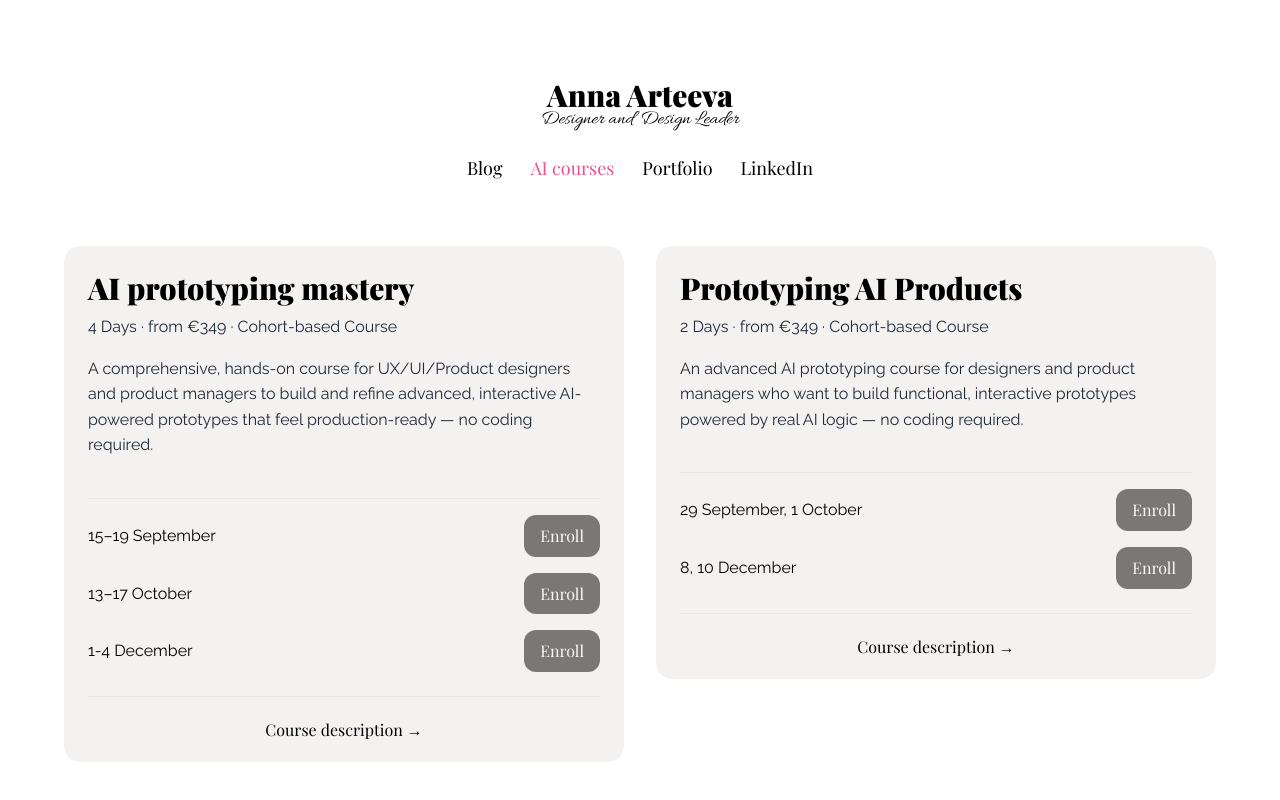
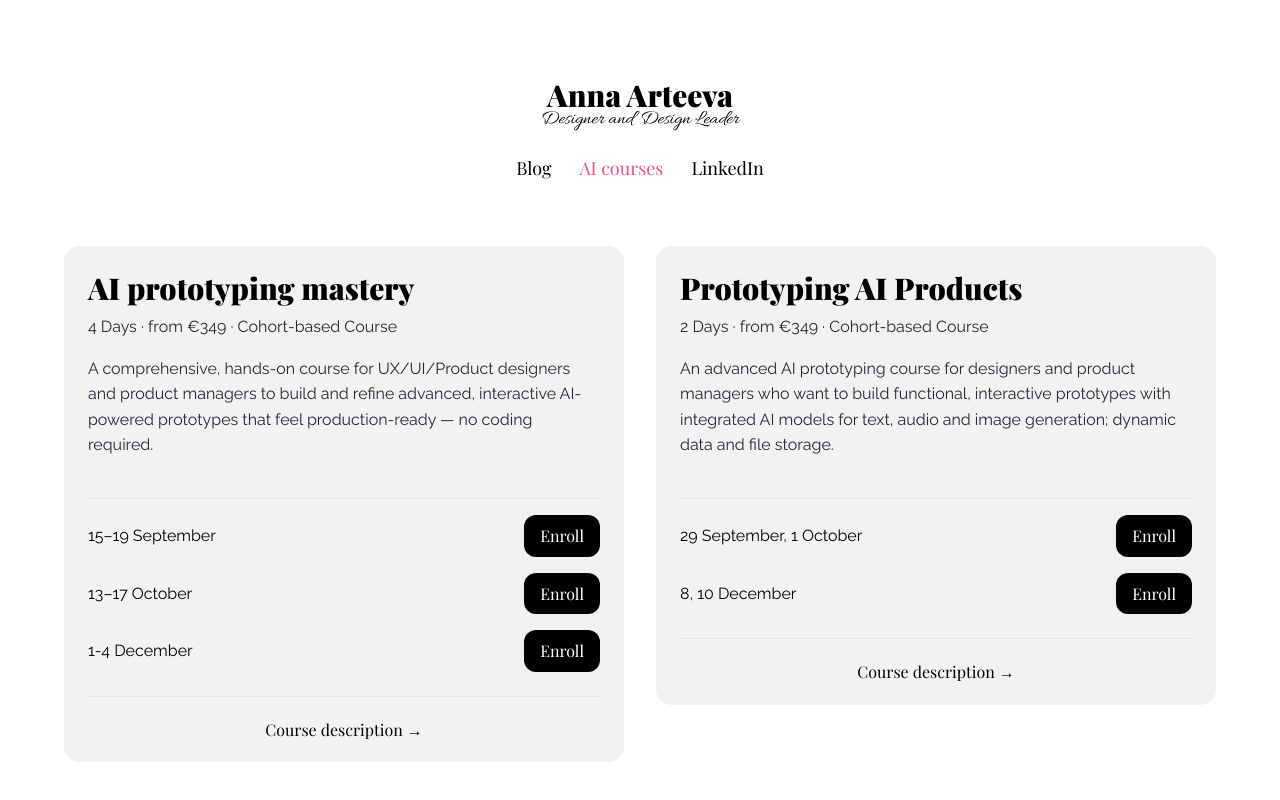
Before and after one commit to Anna-Arteeva/Anna-Arteeva-Personal, a React (Vite) app: page /ai-courses in a window 1280 px wide. Shown: the top 800 px of the page. Built offline with nearby package versions, Linux system fonts and the light colour scheme; a web font is replaced by a local one.

Commit message:
courses links

```diff
--- a/src/components/MainNav.tsx
+++ b/src/components/MainNav.tsx
@@ -22,7 +22,6 @@ const MainNav = () => {
       <Link to="/ai-courses" className={linkClass(isActive('/ai-courses'))}>
         AI courses
       </Link>
-      <span className={linkClass(false)}>Portfolio</span>
       <a
         href="https://www.linkedin.com/in/annaarteeva/"
         target="_blank"
--- a/src/pages/AICourseList.tsx
+++ b/src/pages/AICourseList.tsx
@@ -15,7 +15,7 @@ const Card = ({
   duration: string;
   price: string;
   description: string;
-  sessions: string[];
+  sessions: { label: string; href?: string }[];
   ctaHref: string;
 }) => (
   <div className="rounded-2xl bg-design-bg pt-6 px-6 flex flex-col">
@@ -26,7 +26,17 @@ const Card = ({
     <ul className="space-y-4 mb-6">
       {sessions.map((s, i) => (
         <li key={i} className="flex items-center justify-between">
-          <span className="font-raleway text-black dark:text-white">{s}</span>
+          <span className="font-raleway text-black dark:text-white">{s.label}</span>
+          {s.href ? (
+            <a
+              href={s.href}
+              target="_blank"
+              rel="noopener noreferrer"
+              className="px-4 py-2 rounded-xl bg-black text-white dark:bg-white dark:text-black font-playfair hover:opacity-90 transition"
+            >
+              Enroll
+            </a>
+          ) : (
             <button
               type="button"
               disabled
@@ -36,6 +46,7 @@ const Card = ({
             >
               Enroll
             </button>
+          )}
         </li>
       ))}
     </ul>
@@ -85,17 +96,24 @@ const AICourseList = () => {
             duration="4 Days"
             price="€349"
             description="A comprehensive, hands-on course for UX/UI/Product designers and product managers to build and refine advanced, interactive AI-powered prototypes that feel production-ready — no coding required."
-            sessions={["15–19 September", "13–17 October", "1-4 December"]}
-            ctaHref="/ai-prototyping-mastery"
+            sessions={[
+              { label: "15–19 September", href: "https://ti.to/push/ai-prototyping-september-2025" },
+              { label: "13–17 October", href: "https://ti.to/push/ai-prototyping-october-2025" },
+              { label: "1-4 December", href: "https://ti.to/push/ai-prototyping-december-2025" },
+            ]}
+            ctaHref="https://push-skills.com/ai-powered-prototyping-for-designers-and-product-managers"
           />
 
           <Card
             title="Prototyping AI Products"
             duration="2 Days"
             price="€349"
-            description="An advanced AI prototyping course for designers and product managers who want to build functional, interactive prototypes powered by real AI logic — no coding required."
-            sessions={["29 September, 1 October", "8, 10 December"]}
-            ctaHref="/prototyping-ai-products"
+            description="An advanced AI prototyping course for designers and product managers who want to build functional, interactive prototypes with integrated AI models for text, audio and image generation; dynamic data and file storage."
+            sessions={[
+              { label: "29 September, 1 October", href: "https://ti.to/push/ai-products-online-september-2025" },
+              { label: "8, 10 December", href: "https://ti.to/push/ai-products-online-december-2025" },
+            ]}
+            ctaHref="https://push-skills.com/prototyping-ai-products"
           />
         </div>
       </div>
--- a/src/pages/AICourses.tsx
+++ b/src/pages/AICourses.tsx
@@ -57,7 +57,7 @@ const AICourses = () => {
         <section className="mb-12 p-6 rounded-2xl bg-design-bg">
           <div className="flex flex-col md:flex-row md:items-center md:justify-between gap-4">
             <div>
-              <p className="font-playfair text-2xl text-black dark:text-white">$1,450 USD</p>
+              <p className="font-playfair text-2xl text-black dark:text-white">from €349 +VAT</p>
               <p className="font-raleway text-sm text-gray-700 dark:text-gray-300">Next cohort: Sep 8—Oct 3, 2025 (Live sessions at 1PM EST)</p>
             </div>
             <div className="flex gap-3">
@@ -85,21 +85,20 @@ const AICourses = () => {
           <h2 className="font-playfair font-bold text-2xl text-black dark:text-white mb-4">Upcoming cohorts</h2>
           <ul className="space-y-4">
             {[
-              "15–19 September",
-              "13–17 October",
-              "1–4 December",
-            ].map((date, i) => (
+              { date: "15–19 September", href: "https://ti.to/push/ai-prototyping-september-2025" },
+              { date: "13–17 October", href: "https://ti.to/push/ai-prototyping-october-2025" },
+              { date: "1–4 December", href: "https://ti.to/push/ai-prototyping-december-2025" },
+            ].map(({ date, href }, i) => (
               <li key={i} className="flex items-center justify-between p-4 rounded-2xl bg-design-bg">
                 <span className="font-raleway text-black dark:text-white">{date}</span>
-                <button
-                  type="button"
-                  disabled
-                  aria-disabled="true"
-                  className="px-4 py-2 rounded-xl bg-black text-white dark:bg-white dark:text-black font-playfair opacity-50 cursor-not-allowed"
-                  title="Enrollment temporarily disabled"
+                <a
+                  href={href}
+                  target="_blank"
+                  rel="noopener noreferrer"
+                  className="px-4 py-2 rounded-xl bg-black text-white dark:bg-white dark:text-black font-playfair hover:opacity-90 transition"
                 >
                   Enroll
-                </button>
+                </a>
               </li>
             ))}
           </ul>
--- a/src/pages/AIProductsCourse.tsx
+++ b/src/pages/AIProductsCourse.tsx
@@ -59,7 +59,7 @@ const AIProductsCourse = () => {
         <section className="mb-12 p-6 rounded-2xl bg-design-bg">
           <div className="flex flex-col md:flex-row md:items-center md:justify-between gap-4">
             <div>
-              <p className="font-playfair text-2xl text-black dark:text-white">€349</p>
+              <p className="font-playfair text-2xl text-black dark:text-white">from €249 +VAT</p>
               <p className="font-raleway text-sm text-gray-700 dark:text-gray-300">2 Days · Live sessions</p>
             </div>
             <div className="flex gap-3">
@@ -122,18 +122,20 @@ const AIProductsCourse = () => {
         <section className="mb-16">
           <h2 className="font-playfair font-bold text-2xl text-black dark:text-white mb-4">Upcoming cohorts</h2>
           <ul className="space-y-4">
-            {["29 September, 1 October", "8, 10 December"].map((date, i) => (
+            {[
+              { date: "29 September, 1 October", href: "https://ti.to/push/ai-products-online-september-2025" },
+              { date: "8, 10 December", href: "https://ti.to/push/ai-products-online-december-2025" },
+            ].map(({ date, href }, i) => (
               <li key={i} className="flex items-center justify-between p-4 rounded-2xl bg-design-bg">
                 <span className="font-raleway text-black dark:text-white">{date}</span>
-                <button
-                  type="button"
-                  disabled
-                  aria-disabled="true"
-                  className="px-4 py-2 rounded-xl bg-black text-white dark:bg-white dark:text-black font-playfair opacity-50 cursor-not-allowed"
-                  title="Enrollment temporarily disabled"
+                <a
+                  href={href}
+                  target="_blank"
+                  rel="noopener noreferrer"
+                  className="px-4 py-2 rounded-xl bg-black text-white dark:bg-white dark:text-black font-playfair hover:opacity-90 transition"
                 >
                   Enroll
-                </button>
+                </a>
               </li>
             ))}
           </ul>
```
Lines whose indentation alone changed are shown as unchanged.
